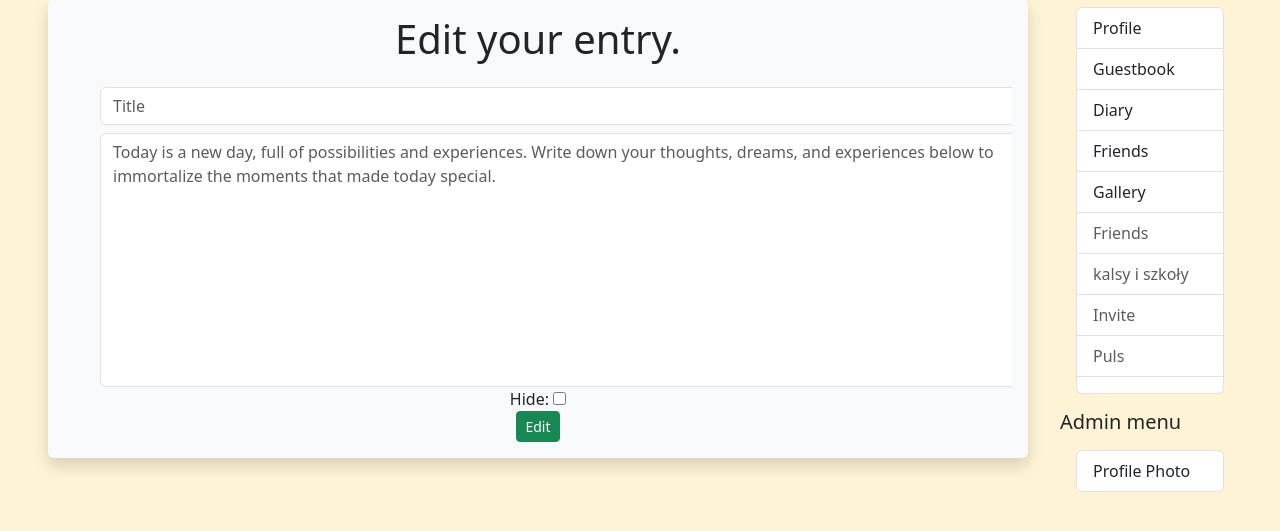
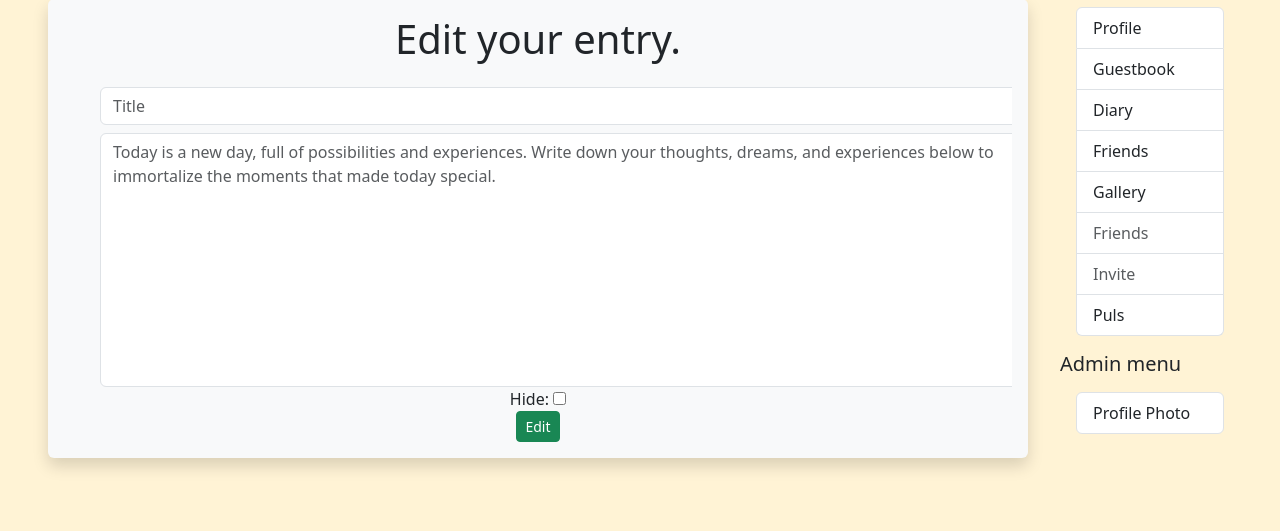
Before and after one commit to MatRos-sf/epuls, a Django app: a page that uses account/templates/account/base.html in a window 1280 px wide. Shown: the part 81-612 px from the top of the page. Run offline with Django 5.2, Linux system fonts and the light colour scheme; the visitor is signed in with stand-in values (Sample User, id 1).

Commit message:
unlock puls button

```diff
--- a/account/templates/account/base.html
+++ b/account/templates/account/base.html
@@ -91,10 +91,11 @@
                                class="list-group-item list-group-item-action"
                                href="{% url 'photo:gallery' menu_user %}">Gallery</a>
                             <button type="button" class="list-group-item list-group-item-action" disabled>Friends</button>
-                            <button type="button" class="list-group-item list-group-item-action" disabled>kalsy i szkoły</button>
+                            <!--TODO                            <button type="button" class="list-group-item list-group-item-action" disabled>kalsy i szkoły</button>-->
                             <button type="button" class="list-group-item list-group-item-action" disabled>Invite</button>
-                            <button type="button" class="list-group-item list-group-item-action" disabled>Puls</button>
-                            <button type="button" class="list-group-item list-group-item-action" disabled></button>
+                            <a href='{% url "account:puls" menu_user %}'
+                               type="button"
+                               class="list-group-item list-group-item-action">Puls</a>
                         </div>
                         {% if user.is_superuser %}
                             <h5>Admin menu</h5>
```
